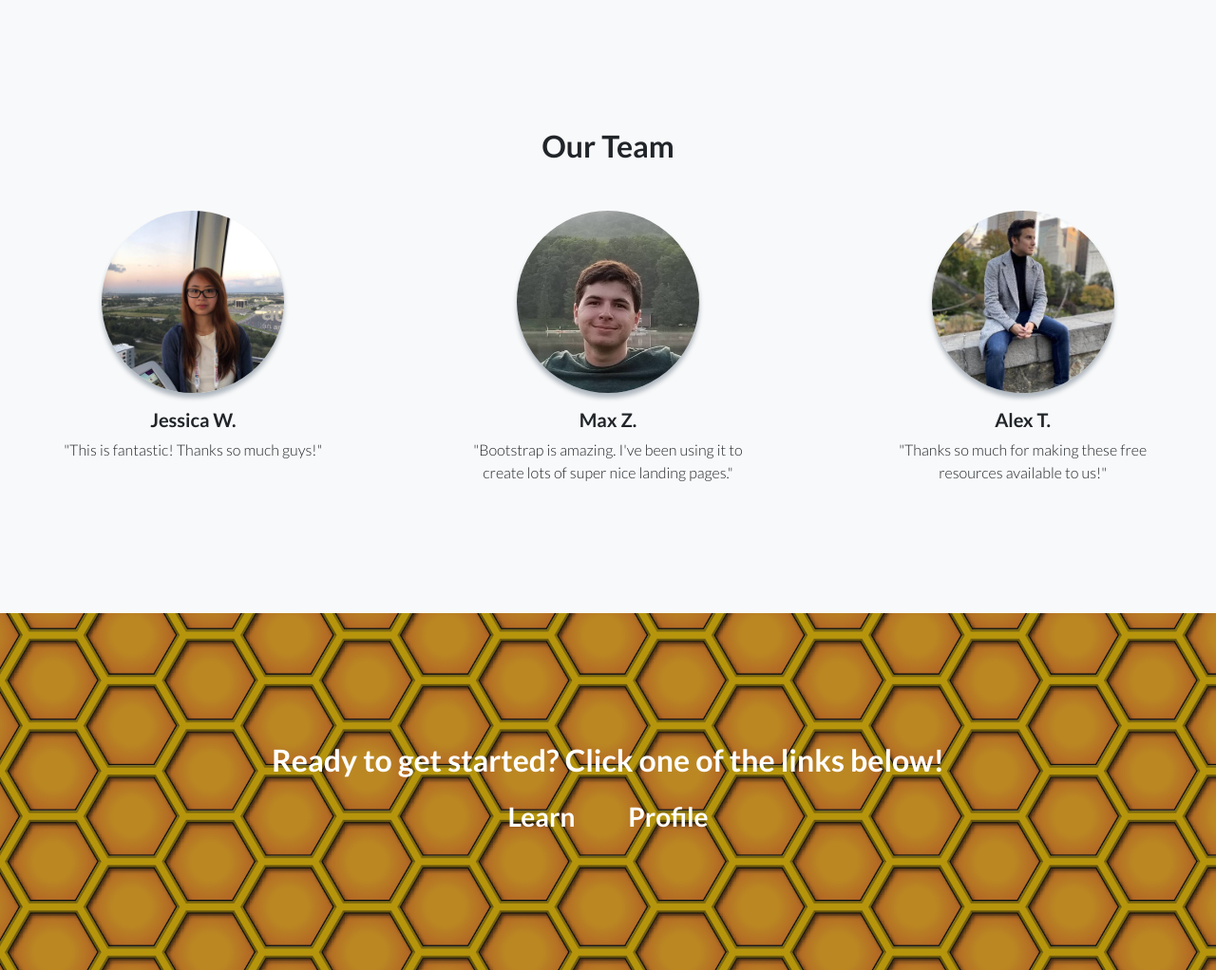
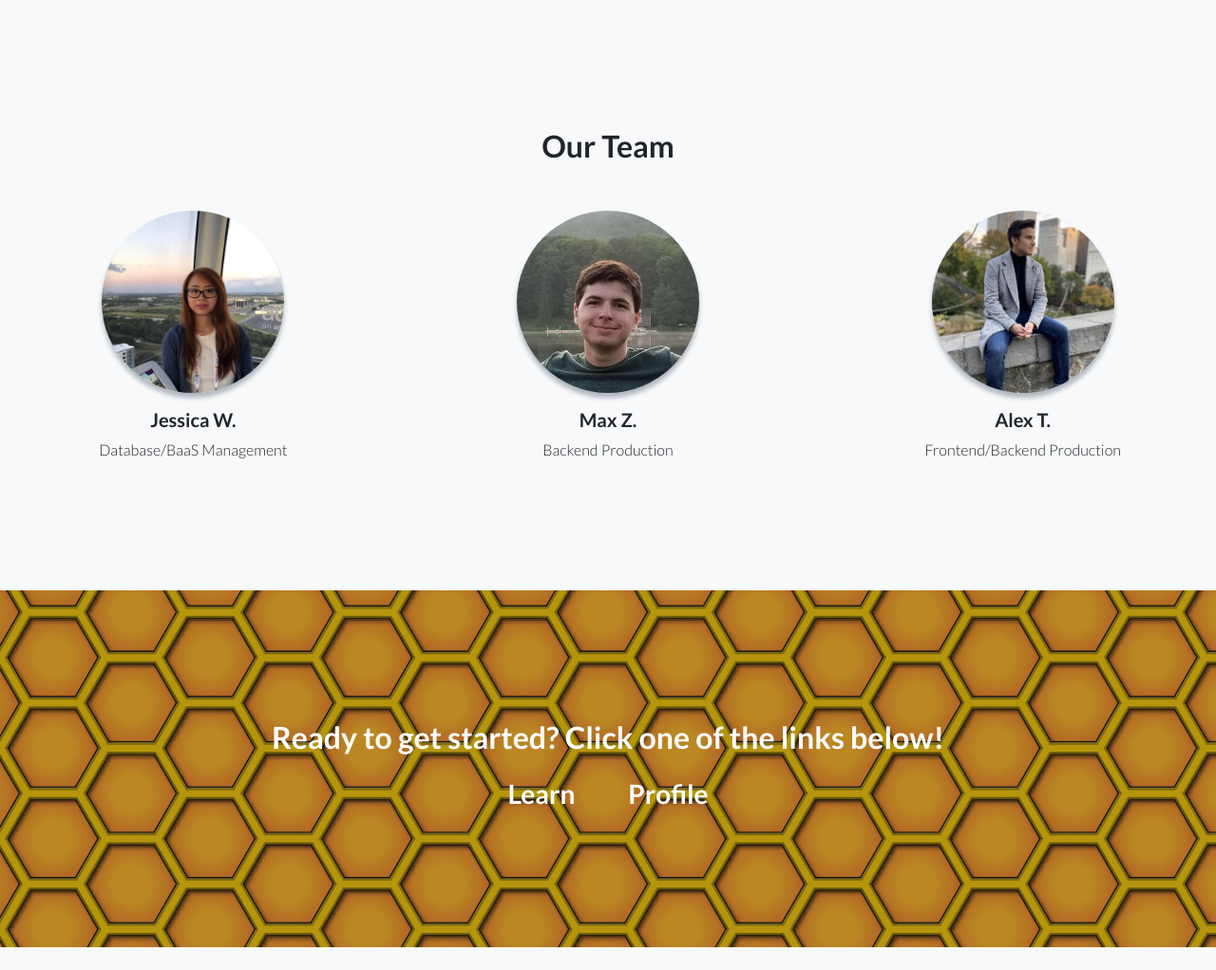
Before and after one commit to taradactyl27/winter-2020-codefest-submissions-team-jam, a Flask app: page /about in a window 1280 px wide. Shown: the part 2672-3694 px from the top of the page at 95% size. After the commit the page ends 3670 px from the top, so only its background shows below. Run offline with Flask 2, Linux system fonts and the light colour scheme; some libraries are stand-ins or nearby versions.

```diff
--- a/app/templates/landing.html
+++ b/app/templates/landing.html
@@ -118,21 +118,21 @@
           <div class="testimonial-item mx-auto mb-5 mb-lg-0">
             <img class="img-fluid rounded-circle mb-3" src="/static/img/testimonials-1.jpg" alt="">
             <h5>Jessica W.</h5>
-            <p class="font-weight-light mb-0">"This is fantastic! Thanks so much guys!"</p>
+            <p class="font-weight-light mb-0">Database/BaaS Management</p>
           </div>
         </div>
         <div class="col-lg-4">
           <div class="testimonial-item mx-auto mb-5 mb-lg-0">
             <img class="img-fluid rounded-circle mb-3" src="/static/img/testimonials-2.jpg" alt="">
             <h5>Max Z.</h5>
-            <p class="font-weight-light mb-0">"Bootstrap is amazing. I've been using it to create lots of super nice landing pages."</p>
+            <p class="font-weight-light mb-0">Backend Production</p>
           </div>
         </div>
         <div class="col-lg-4">
           <div class="testimonial-item mx-auto mb-5 mb-lg-0">
             <img class="img-fluid rounded-circle mb-3" src="/static/img/testimonials-3.jpg" alt="">
             <h5>Alex T.</h5>
-            <p class="font-weight-light mb-0">"Thanks so much for making these free resources available to us!"</p>
+            <p class="font-weight-light mb-0">Frontend/Backend Production</p>
           </div>
         </div>
       </div>
```
Also changed, not shown: app/static/img/flashcard.svg.
